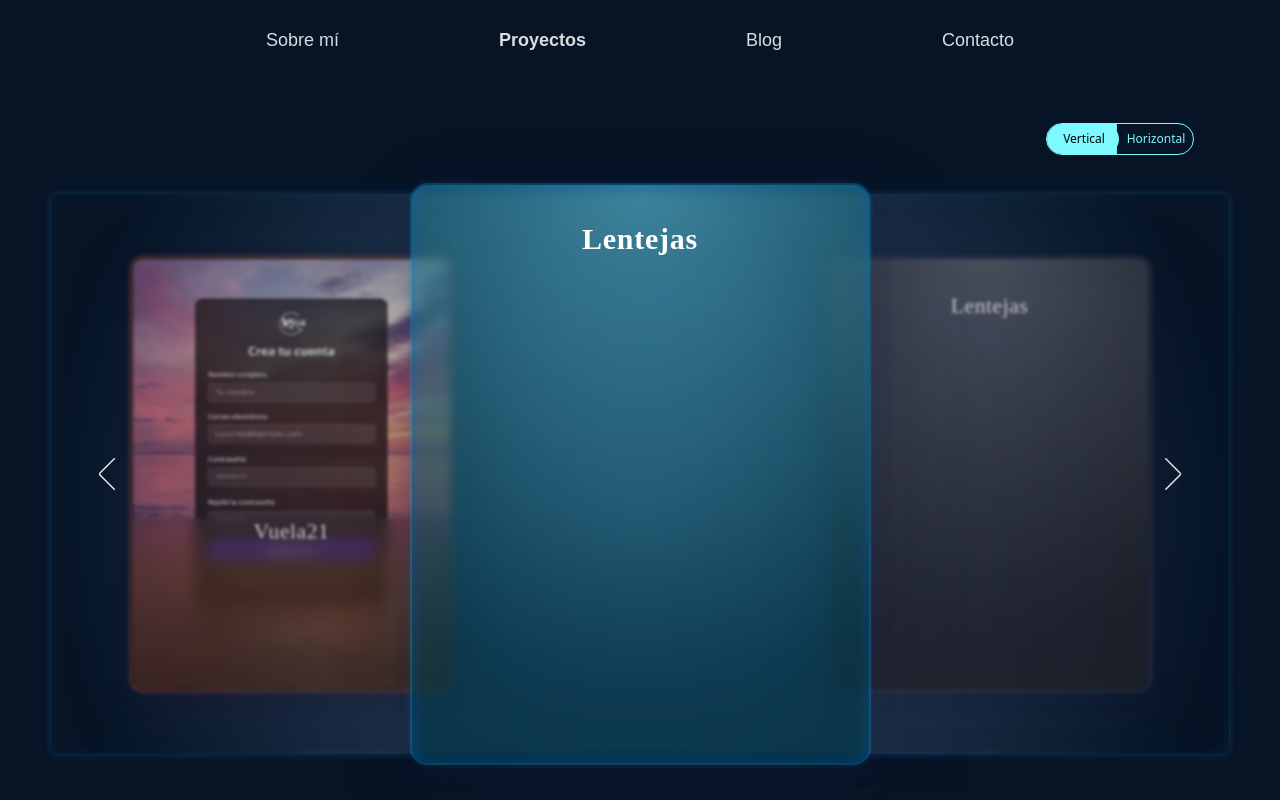
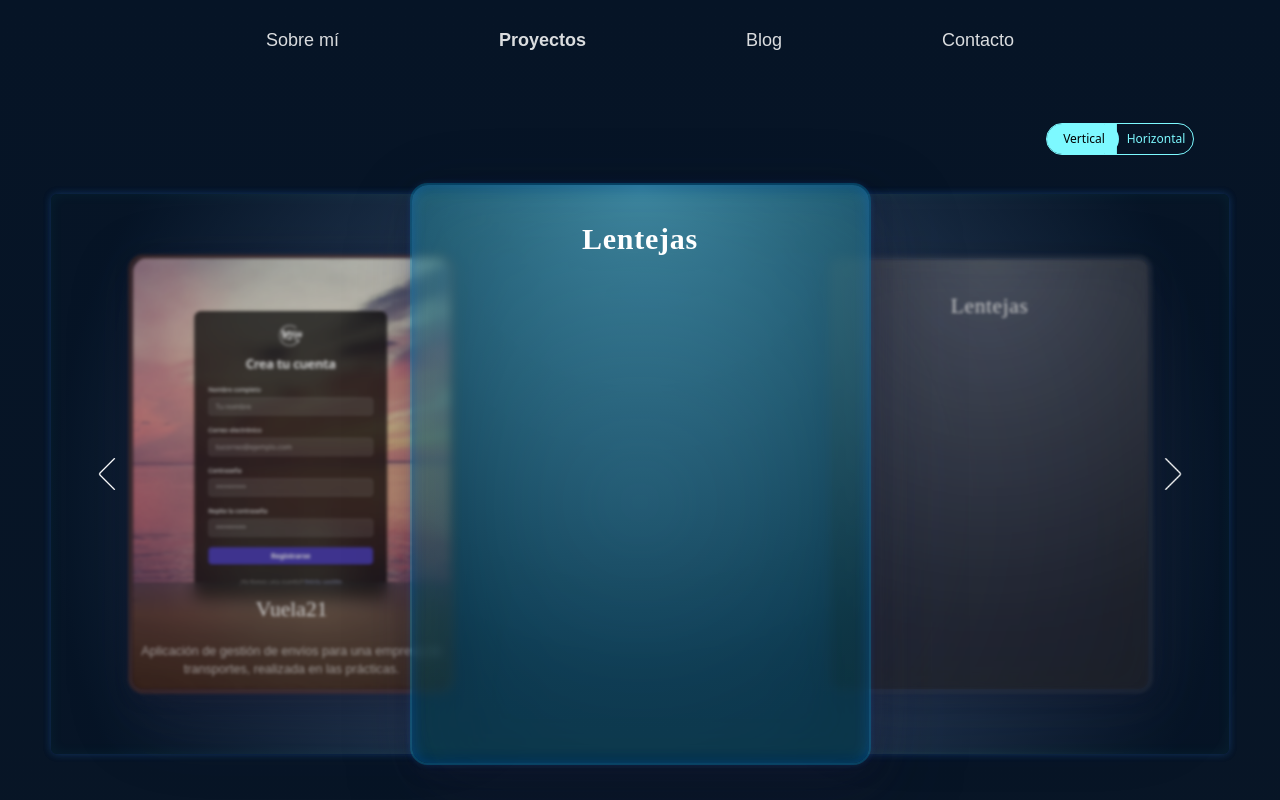
Before and after one commit to siddhartasr10/my-portfolio, an Angular app in the folder ng/: page /proyectos in a window 1280 px wide. Shown: the top 800 px of the page. Built offline with nearby package versions, Linux system fonts and the light colour scheme.

Commit message:
feat: Terminado diseño base 1ª tarjeta.
Queda pendiente un hover que enseñe la otra imagen horizontal.

Añadidas animaciones de focus.

```diff
--- a/ng/src/app/views/projects/projects.component.css
+++ b/ng/src/app/views/projects/projects.component.css
@@ -42,3 +42,13 @@ form > label {
     /* sino la animacion de bottom ni va */
     bottom: 0px;
 }
+/* INFO: la clase de css animated-text-section existe simplemente porque transition no funciona bien con tailwind y angular.
+ * en este caso es por backdrop filter, en el otro era por transform,
+ * ya que cambio el valor de un saturate a otro y css no detecta eso por cambio de clases de angular
+ * lo detecta por cambio de clases básicas de css. el height es que sino ya entra en conflicto jajaj
+ */
+.animated-text-section {
+    transition: backdrop-filter 500ms ease-in-out,
+                height 150ms linear;
+
+}
--- a/ng/src/app/views/projects/projects.component.html
+++ b/ng/src/app/views/projects/projects.component.html
@@ -11,11 +11,10 @@
             after:transition-[transform_10s_ease-out_1000ms] transition-[left_3000000000ms_ease-out_1000ms]
             Además: after:translate-x-(--slider-end-transform) funciona pero el uso de clases de tailwind con variables por algun motivo
             hace que la transition del translate aun estando aplicada desde css y pudiendose ver en el dev tools no se aplique. por lo que al css tambien
-             (Creo que es el problema que tengo en el carrusel, el navegador no detecta un mismo atributo con un cambio de valor en la variable del translateX)
-        -->
+             (Creo que es el problema que tengo en el carrusel, el navegador no detecta un mismo atributo con un cambio de valor en la variable del translateX) -->
 
             <!-- Slider 'knob' element  (its after is a box that makes one of the pill div sides straight and changes with position -->
-            <div class="w-18 h-7.5 absolute top- left-0 flex flex-row items-center z-2 rounded-[2cm] bg-[#7DF9FF]
+            <div class="w-18 h-7.5 absolute top-0 left-0 flex flex-row items-center z-2 rounded-[2cm] bg-[#7DF9FF]
                 after:content-[''] after:w-3 after:h-[inherit] after:z-3 after:relative after:bg-[#7DF9FF]
                 after:block " [class.left-[74px]]="sliderState()" [class.w-[70px]!]="!sliderState()"> <!-- 70px en el estado inicial, sino ocupa demasiado el primer estado, por algun motivo necesito mas en el segundo (creo que es asimetrico shhh.)  -->
             </div>
@@ -58,21 +57,32 @@
                                     : 'w-[353px] h-[478px] z-1 blur-[2px] rounded-xl outline-5 scale-90 saturate-60 brightness-80'"
                  class="relative drop-shadow-[3px_6px_9px_rgba(26,26,52,0.25),6px_12px_25px_rgba(26,26,52,0.25),12px_24px_36px_rgba(26,26,52,0.25)]
                         backdrop-blur-[4px] backdrop-saturate-120 box-content bg-cover bg-no-repeat bg-center transform-gpu animated-card outline-orange-600/30" id="card-0">
-
                 <!--  bg-position-[30%_20%]-->
 
 
                 <!-- TEST: algo así sería -->
                 <!-- TODO: ngClass para que los font sizes encojan con la tarjeta cuando se desfocusea. -->
-                <div class="items-center w-full h-full box-border">
-                    <img src="/projects/lentejilla2.png" class="w-full box-border object-cover object-[50%_0%] rounded-t-xl animated-card h-full"/>
+                <div class="w-full h-full relative">
+                    <img src="/projects/vuela21_1.png" class="w-full h-full box-border object-cover object-[50%_30%] rounded-2xl animated-card top-[-1.5px] absolute"/>
+                    <!-- Pon el modal del login, si eso monta vuela21 para sacar una imagen con la proporción correcta (4:5), luego un popover con el vídeo en 16:9 -->
 
-                    <!-- TODO: PRUEBA EN VEZ DE UN DEG NARANJA UN VIGÑETTE O NARANJA OSCURO U OTRA COSA, AHI SI QUE PUEDE COGER LA IMAGEN POR ENCIMA CON H-FULL -->
-                    <div class="flex flex-col w-full h-4/10 z-4 absolute bottom-0 bg-[linear-gradient(to_bottom,rgba(50,50,50,.35)_0%,rgba(16,16,16,.51)_90%),linear-gradient(to_bottom,transparent_1%,oklch(70.5%_0.213_47.604_/40%)_30%,oklch(70.5%_0.213_47.604_/50%)_80%)] backdrop-blur-sm rounded-b-xl z-0 backdrop-saturate-150">
-                        <h1 class="text-white text-center w-full font-roboto-serif transition-[font-size] duration-[0.3s] delay-0 tracking-wide z-30"
-                            [ngClass]="(this.carrouselIdx == 0) ? 'text-3xl font-semibold' : 'text-2xl font-thin'">
+                    <div class="flex flex-col w-full h-3/10 absolute bottom-0
+                                bg-[linear-gradient(to_bottom,rgba(50,50,50,.35)_0%,rgba(16,16,16,.51)_90%),linear-gradient(to_bottom,transparent_1%,oklch(70.5%_0.213_47.604_/40%)_30%,oklch(70.5%_0.213_47.604_/50%)_80%)]
+                                rounded-b-xl animated-text-section"
+
+                         [style.backdrop-filter]="(this.carrouselIdx == 0) ? 'saturate(250%) blur(8px)' : 'saturate(100%) blur(8px)'"
+                         [ngClass]="(this.carrouselIdx == 0) ? 'h-3/10!' : 'h-1/4!'" >
+                        <!-- INFO: Mira el css para la explicacion de este style...  -->
+
+
+                        <h1 class="text-white text-center w-full font-roboto-serif transition-[font-size,font-weight,letter-spacing] duration-[0.3s] delay-0  z-30 mt-3.5"
+                            [ngClass]="(this.carrouselIdx == 0) ? 'text-3xl font-semibold tracking-wide' : 'text-2xl font-thin'">
                             Vuela21
                         </h1>
+
+                        <p class="text-white/70 text-center mt-5 font-inter box-border px-2 transition-[font-size,font-weight] duration-250"
+                           [ngClass]="(this.carrouselIdx == 0) ? 'text-lg' : 'text-sm font-thin'" >
+                            Aplicación de gestión de envíos para una empresa de transportes, realizada en las prácticas.</p>
                     </div>
                     <!-- <video></video> -->
                     <p></p>
```
Also changed, not shown: ng/public/projects/vuela21_1.png.
